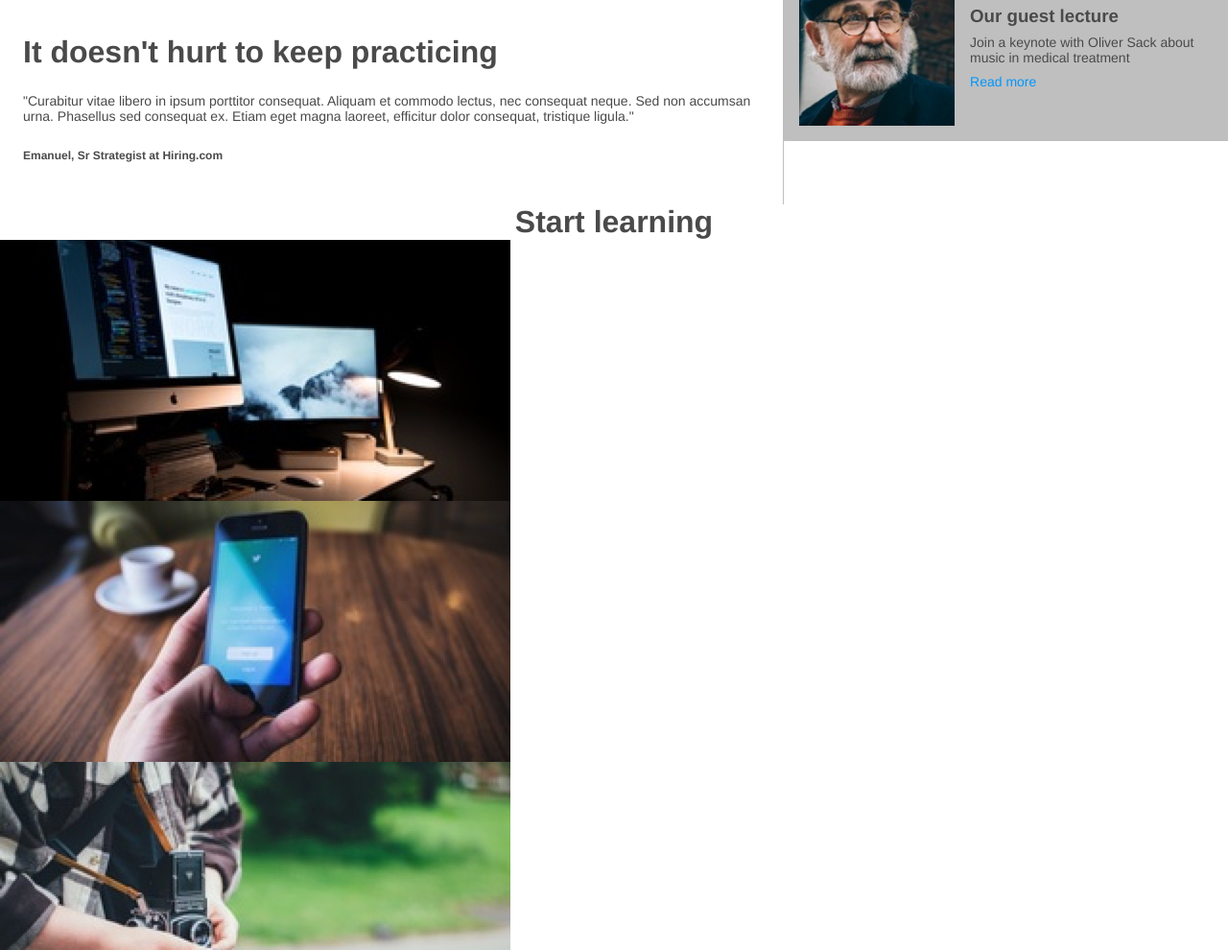
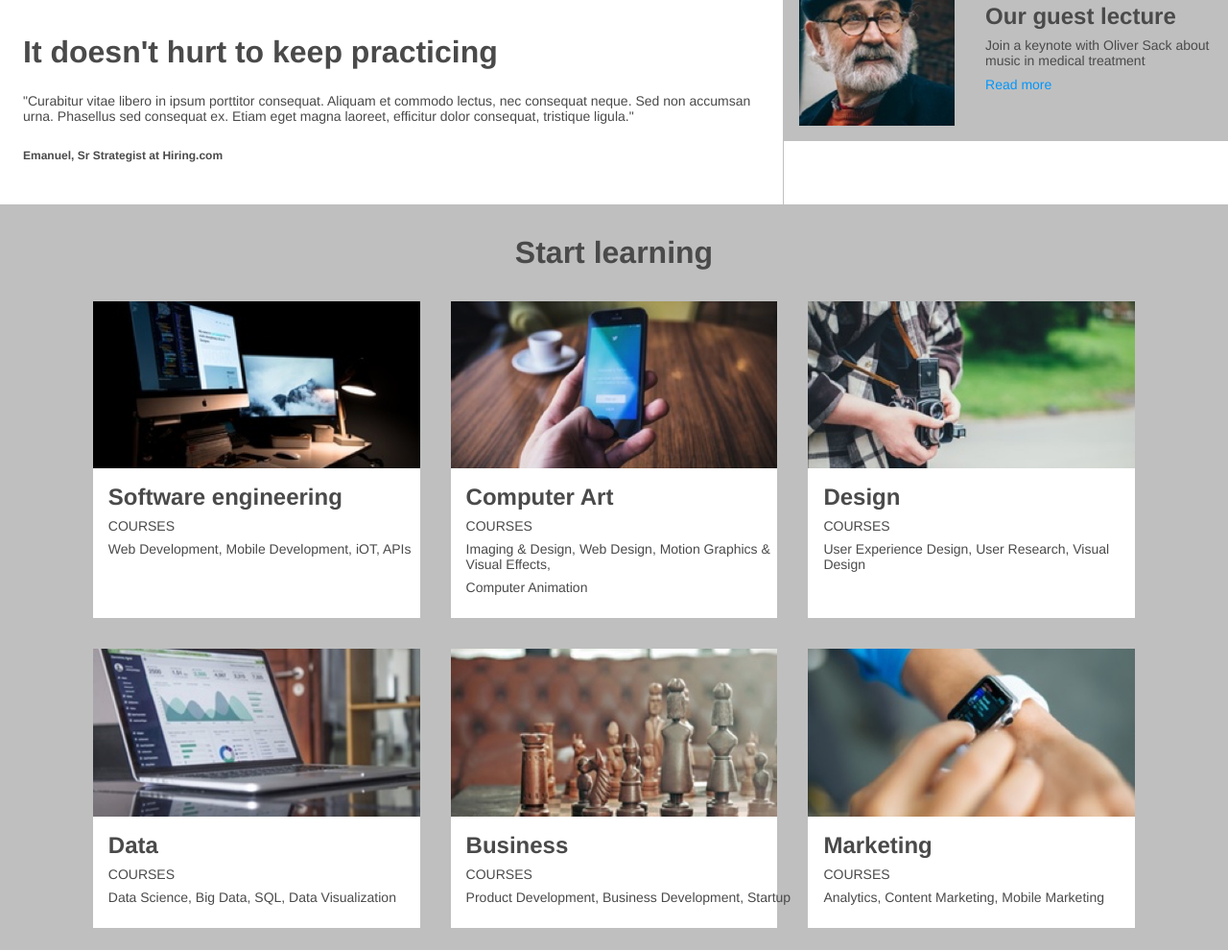
Before and after one commit to RoryMcCash/ColmarAcademy, a plain HTML site: page index.html in a window 1280 px wide. Shown: the part 1149-2139 px from the top of the page at 96% size. Drawn offline with Linux system fonts and the light colour scheme.

Commit message:
Finishing up course-section

```diff
--- a/css/style.css
+++ b/css/style.css
@@ -21,7 +21,7 @@ h1 {
   font-weight: 900;
 }
 
-h3 {
+h2 {
   margin: 0;
   font-weight: 700;
 }
@@ -36,15 +36,23 @@ h3 {
   align-items: center;
 }
 
-.smallbox-container p,
-.smallbox-container a {
-  margin: 8px 0px;
-  font-size: 14px;
+.smallbox-container h2 {
+  margin: 0px 0px 8px 0px;
+
 }
 
 .smallbox-container a {
   color: #0097fc;
 }
+
+.smallbox-container p,
+.smallbox-container a {
+  width: 100%;
+  margin: 0px 0px 8px 0px;
+  font-size: 14px;
+}
+
+
 
 /* Header */
 
@@ -140,6 +148,11 @@ nav span {
   padding: 16px;
 }
 
+.text {
+  min-height: 100%;
+  padding: 16px;
+}
+
 #infobox1 {
   padding-top: 16px;
   border-bottom: 1px solid #bfbfbf;
@@ -157,5 +170,41 @@ nav span {
 /* Course Section */
 
 #course-section {
+  background-color: #bfbfbf;
 
 }
+
+.courseboxes {
+  display: flex;
+  flex-direction: row;
+  justify-content: center;
+  flex-wrap: wrap;
+
+  padding: 16px 72px;
+}
+
+
+
+#coursebox {
+  background-color: white;
+  margin: 16px;
+  padding-bottom: 16px;
+  width: 100%;
+  flex-direction: column;
+  align-items: flex-start;
+  flex-basis: 30%;
+}
+
+#coursebox img {
+  width: 100%;
+}
+
+#coursebox h2 {
+  padding: 16px 0px 0px 16px;
+}
+
+#coursebox h2,
+#coursebox p {
+  padding-left: 16px;
+
+}
--- a/index.html
+++ b/index.html
@@ -54,7 +54,7 @@
           <div id="infobox1" class="smallbox-container">
             <img src="images\information-orientation.jpg">
             <div class="text">
-              <h3>Orientation date</h3>
+              <h2>Orientation date</h2>
               <p>Tue 10/11 & Wed 10/12: 8am-3pm</p>
               <a href="#">Read more</a>
             </div>
@@ -62,7 +62,7 @@
           <div id="infobox2" class="smallbox-container">
             <img src="images\information-campus.jpg">
             <div class="text">
-              <h3>Our campus</h3>
+              <h2>Our campus</h2>
               <p>Find which campus is close to you</p>
               <a href="#">Read more</a>
             </div>
@@ -70,7 +70,7 @@
           <div id="infobox3" class="smallbox-container">
             <img src="images\information-guest-lecture.jpg" alt="">
             <div class="text">
-              <h3>Our guest lecture</h3>
+              <h2>Our guest lecture</h2>
               <p>Join a keynote with Oliver Sack about music in medical treatment</p>
               <a href="#">Read more</a>
             </div>
@@ -78,36 +78,47 @@
         </div>
       </div>
 
-      <!-- Course Section -->
+      <!-- Course Section **************************************************************************** make text wrap to next line? courseboxes container, each course box isn't touching the edge? there's a gap between padding and img-->
 
-      <h1 style="text-align: center">Start learning</h1>
-
+      <h1 style="padding-top: 32px; text-align: center; background-color:#bfbfbf">Start learning</h1>
       <div id="course-section" class="flex-container">
-
         <div class="courseboxes">
-          <div id="coursebox1" class="smallbox-container">
+          <div id="coursebox" class="smallbox-container">
             <img src="images\course-software.jpg">
-
+            <h2>Software engineering</h2>
+            <p>COURSES</p>
+            <p>Web Development, Mobile Development, iOT, APIs</p>
           </div>
-          <div id="coursebox2" class="smallbox-container">
+          <div id="coursebox" class="smallbox-container">
             <img src="images\course-computer-art.jpg" alt="">
-
+            <h2>Computer Art</h2>
+            <p>COURSES</p>
+            <p>Imaging & Design, Web Design, Motion Graphics & Visual Effects, </p>
+            <p>Computer Animation</p>
           </div>
-          <div id="coursebox3" class="smallbox-container">
+          <div id="coursebox" class="smallbox-container">
             <img src="images\course-design.jpg">
-
+            <h2>Design</h2>
+            <p>COURSES</p>
+            <p>User Experience Design, User Research, Visual Design</p>
           </div>
-          <div id="coursebox4" class="smallbox-container">
+          <div id="coursebox" class="smallbox-container">
             <img src="images\course-data.jpg">
-
+            <h2>Data</h2>
+            <p>COURSES</p>
+            <p>Data Science, Big Data, SQL, Data Visualization</p>
           </div>
-          <div id="coursebox5" class="smallbox-container">
+          <div id="coursebox" class="smallbox-container">
             <img src="images\course-business.jpg">
-
+            <h2>Business</h2>
+            <p>COURSES</p>
+            <p>Product Development, Business Development, Startup</p>
           </div>
-          <div id="coursebox6" class="smallbox-container">
+          <div id="coursebox" class="smallbox-container">
             <img src="images\course-marketing.jpg">
-
+            <h2>Marketing</h2>
+            <p>COURSES</p>
+            <p>Analytics, Content Marketing, Mobile Marketing</p>
           </div>
         </div>
       </div>
```
